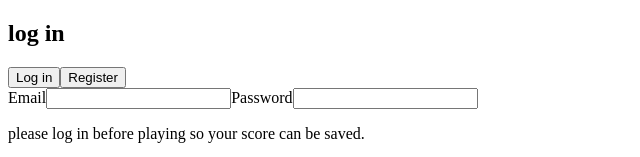
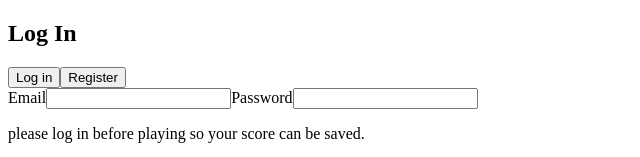
Before and after one commit to malikmahdivika/All-Nourished, a React (Vite) app in the folder allnourished-game/frontend/: page / in a window 1280 px wide. Both pictures are taken after a click on the button "Play". Shown: the top 157 px of the page, without its empty margins (0-640 px from the left). Built offline with nearby package versions, Linux system fonts and the light colour scheme; no server answers; the HTML template or start-up script is replaced by a standard one.

Commit message:
capitalization

```diff
--- a/allnourished-game/frontend/src/components/LoginScreen.jsx
+++ b/allnourished-game/frontend/src/components/LoginScreen.jsx
@@ -23,7 +23,7 @@ export default function LoginScreen({ error, onBack, onSubmit }) {
   return (
     <div className="screen info-screen">
       <div className="info-card login-card">
-        <h2>{mode === 'login' ? 'log in' : 'create account'}</h2>
+        <h2>{mode === 'login' ? 'Log In' : 'Create Account'}</h2>
         <div className="auth-toggle">
           <button className={mode === 'login' ? 'active-toggle' : ''} onClick={() => setMode('login')}>Log in</button>
           <button className={mode === 'register' ? 'active-toggle' : ''} onClick={() => setMode('register')}>Register</button>
```
